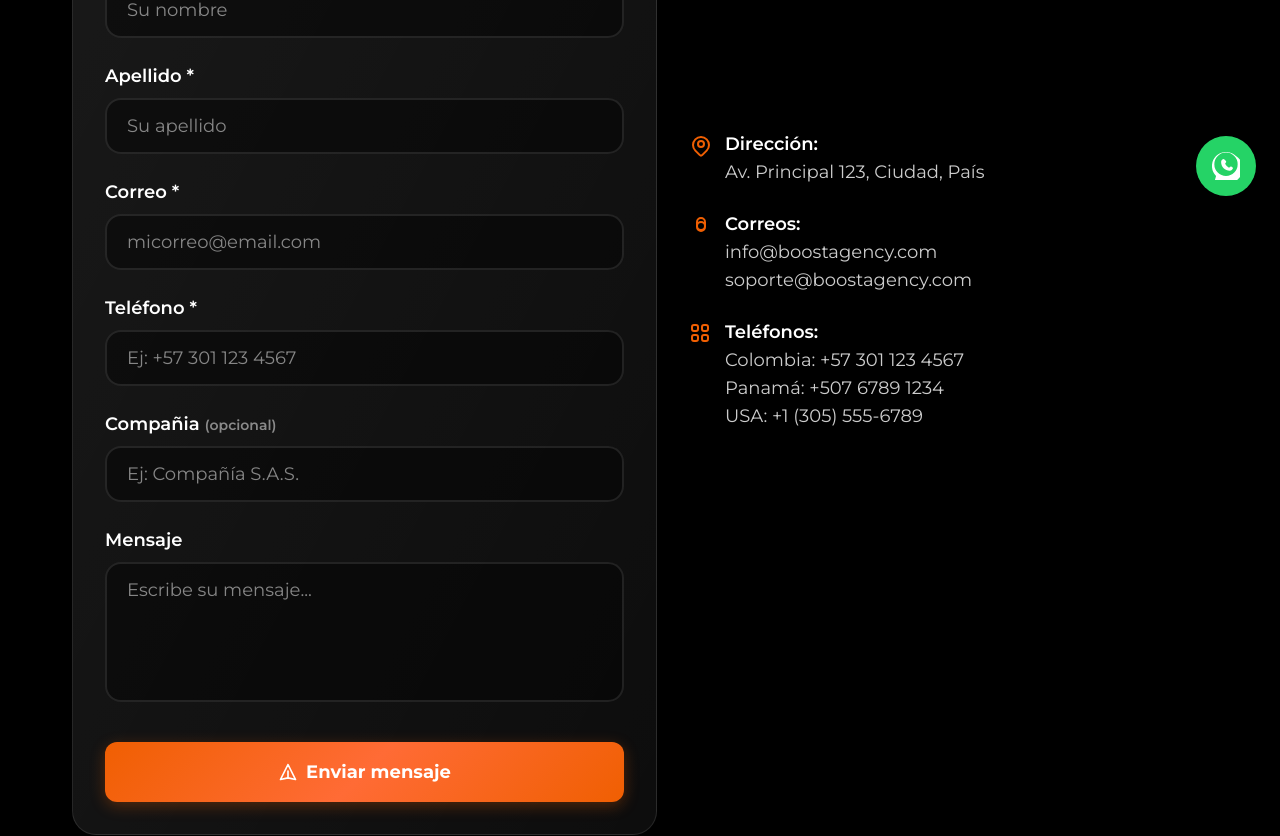
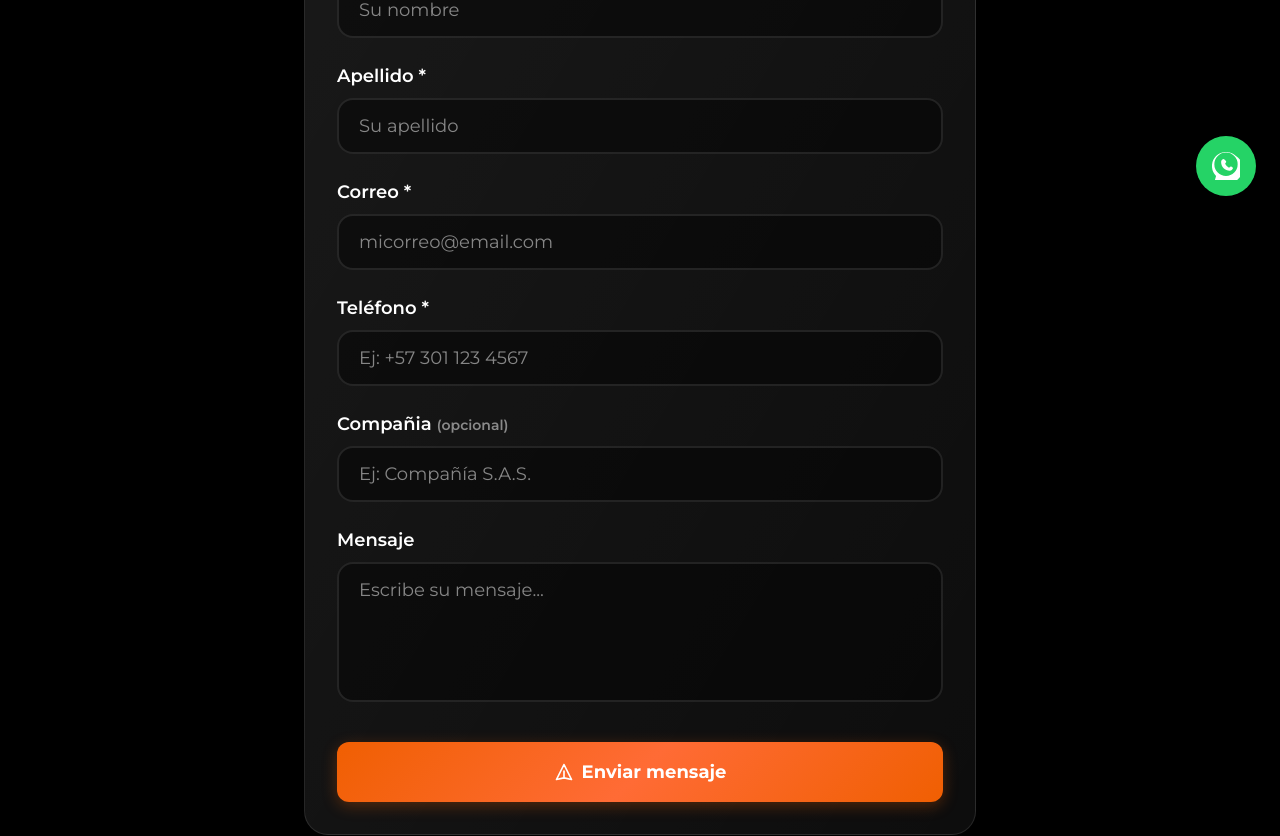
Before and after one commit to BoostAgencyDevs/Pagina_Principal_boostdigitalstudio, an Angular app: page /contacto in a window 1280 px wide. Shown: the part 580-1416 px from the top of the page. Built offline with nearby package versions, Linux system fonts and the light colour scheme.

Commit message:
Actualizacion de diseño de pagina contacto

```diff
--- a/src/app/pages/contacto/contacto.component.html
+++ b/src/app/pages/contacto/contacto.component.html
@@ -15,10 +15,10 @@ Permite a los usuarios enviar mensajes a través de un formulario.
     </section>
 
     <!-- Contenedor principal -->
-    <section class="flex flex-col lg:flex-row gap-8 w-full px-3 sm:px-5 md:px-8 lg:px-10 xl:px-12 2xl:px-12 3xl:px-[10px] mb-16 animate-fade-in fade-scale">
+    <section class="flex items-center justify-center w-full max-w-7xl mx-auto px-3 sm:px-5 md:px-8 lg:px-10 xl:px-12 2xl:px-12 3xl:px-[10px] mb-16 animate-fade-in fade-scale">
       <!-- Formulario -->
       <!-- Se añade [formGroup] y (ngSubmit) para vincular con el formulario reactivo -->
-      <form [formGroup]="contactForm" (ngSubmit)="submitContactForm()" class="flex-1 max-w-2xl mx-auto lg:mx-0 bg-gradient-to-br from-white/10 to-white/5 backdrop-blur-sm rounded-2xl p-6 sm:p-8 shadow-2xl border border-white/10 flex flex-col gap-6 animate-fade-in slide-bottom hover:shadow-orange-500/20 transition-all duration-500">
+      <form [formGroup]="contactForm" (ngSubmit)="submitContactForm()" class="w-full max-w-2xl bg-gradient-to-br from-white/10 to-white/5 backdrop-blur-sm rounded-2xl p-6 sm:p-8 shadow-2xl border border-white/10 flex flex-col gap-6 animate-zoom-in slide-bottom hover:shadow-orange-500/20 transition-all duration-700 hover:scale-105">
         <!-- Header del formulario -->
         <div class="text-center mb-4 animate-fade-in slide-bottom">
           <div class="w-16 h-16 bg-gradient-to-r from-[#f05f02] to-orange-500 rounded-full flex items-center justify-center mx-auto mb-4 animate-zoom-in">
@@ -88,34 +88,6 @@ Permite a los usuarios enviar mensajes a través de un formulario.
         <div *ngIf="error" class="text-red-400 text-center mt-2 text-base sm:text-lg 3xl:text-xl bg-red-500/10 rounded-lg p-3 border border-red-500/20 animate-pulse">{{ error }}</div>
         <div *ngIf="message" class="text-green-400 text-center mt-2 text-base sm:text-lg 3xl:text-xl bg-green-500/10 rounded-lg p-3 border border-green-500/20 animate-pulse">{{ message }}</div>
       </form>
-
-      <!-- Información de contacto -->
-      <div class="flex-1 flex flex-col gap-6 justify-center animate-fade-in slide-right">
-        <div class="flex items-start gap-3 animate-fade-in slide-bottom">
-          <span class="mt-1"><svg class="w-6 h-6 text-[#f05f02]" fill="none" stroke="currentColor" stroke-width="2" viewBox="0 0 24 24"><path stroke-linecap="round" stroke-linejoin="round" d="M17.657 16.657L13.414 20.9a2 2 0 01-2.828 0l-4.243-4.243a8 8 0 1111.314 0z" /><circle cx="12" cy="10" r="3" /></svg></span>
-          <div>
-            <span class="font-semibold text-base sm:text-lg 3xl:text-xl">Dirección:</span><br />
-            <span class="text-white/80 text-base sm:text-lg 3xl:text-xl">Av. Principal 123, Ciudad, País</span>
-          </div>
-        </div>
-        <div class="flex items-start gap-3 animate-fade-in slide-bottom">
-          <span class="mt-1"><svg class="w-6 h-6 text-[#f05f02]" fill="none" stroke="currentColor" stroke-width="2" viewBox="0 0 24 24"><path stroke-linecap="round" stroke-linejoin="round" d="M16 12v1a4 4 0 01-8 0v-1m8 0a4 4 0 00-8 0m8 0V8a4 4 0 00-8 0v4m8 0a4 4 0 01-8 0" /></svg></span>
-          <div>
-            <span class="font-semibold text-base sm:text-lg 3xl:text-xl">Correos:</span><br />
-            <span class="text-white/80 block text-base sm:text-lg 3xl:text-xl">info&#64;boostagency.com</span>
-            <span class="text-white/80 block text-base sm:text-lg 3xl:text-xl">soporte&#64;boostagency.com</span>
-          </div>
-        </div>
-        <div class="flex items-start gap-3 animate-fade-in slide-bottom">
-          <span class="mt-1"><svg class="w-6 h-6 text-[#f05f02]" fill="none" stroke="currentColor" stroke-width="2" viewBox="0 0 24 24"><path stroke-linecap="round" stroke-linejoin="round" d="M3 5a2 2 0 012-2h2a2 2 0 012 2v2a2 2 0 01-2 2H5a2 2 0 01-2-2V5zm0 10a2 2 0 012-2h2a2 2 0 012 2v2a2 2 0 01-2 2H5a2 2 0 01-2-2v-2zm10-10a2 2 0 012-2h2a2 2 0 012 2v2a2 2 0 01-2 2h-2a2 2 0 01-2-2V5zm0 10a2 2 0 012-2h2a2 2 0 012 2v2a2 2 0 01-2 2h-2a2 2 0 01-2-2v-2z" /></svg></span>
-          <div>
-            <span class="font-semibold text-base sm:text-lg 3xl:text-xl">Teléfonos:</span><br />
-            <span class="text-white/80 block text-base sm:text-lg 3xl:text-xl">Colombia: +57 301 123 4567</span>
-            <span class="text-white/80 block text-base sm:text-lg 3xl:text-xl">Panamá: +507 6789 1234</span>
-            <span class="text-white/80 block text-base sm:text-lg 3xl:text-xl">USA: +1 (305) 555-6789</span>
-          </div>
-        </div>
-      </div>
     </section>
 
     <!-- Botón WhatsApp -->
```
